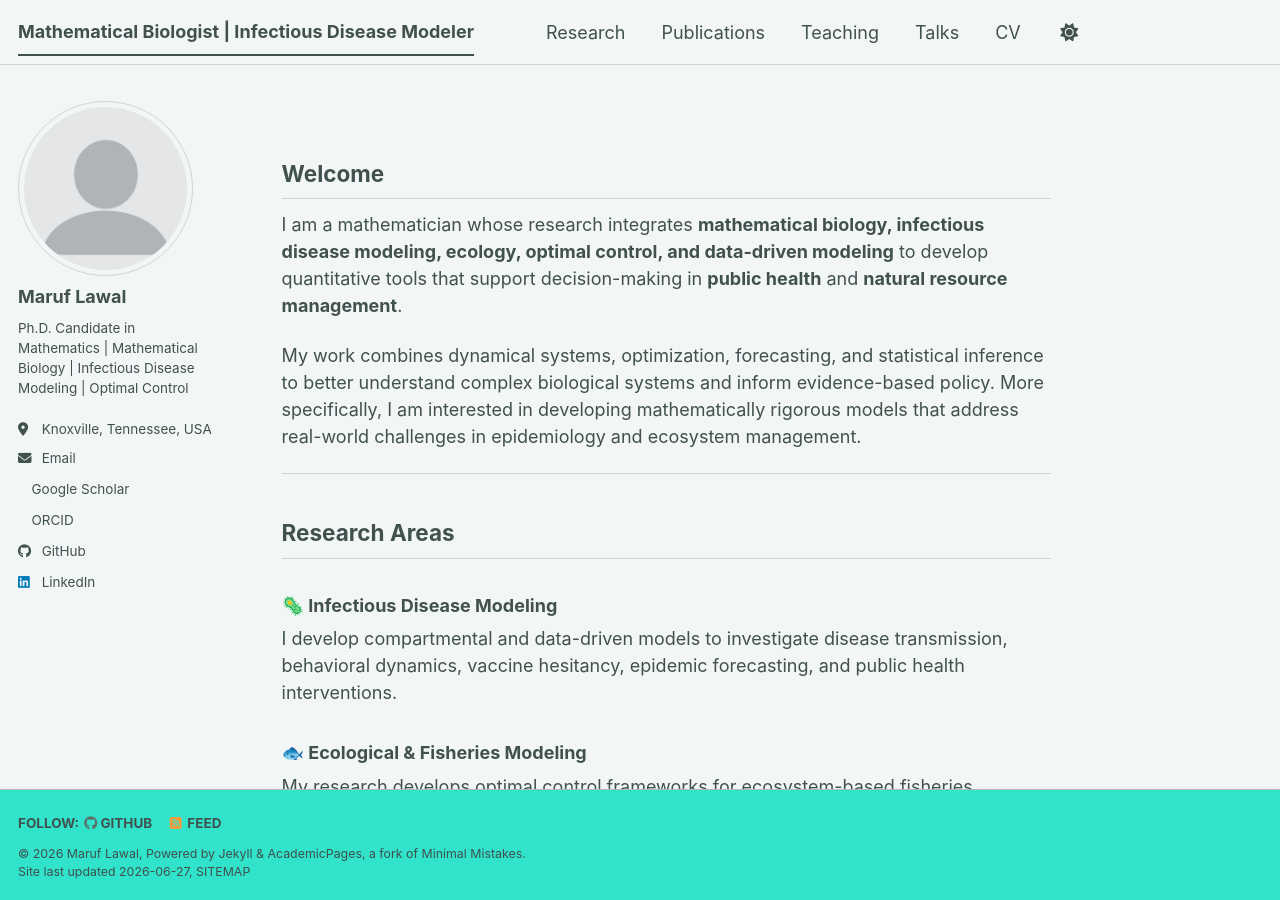
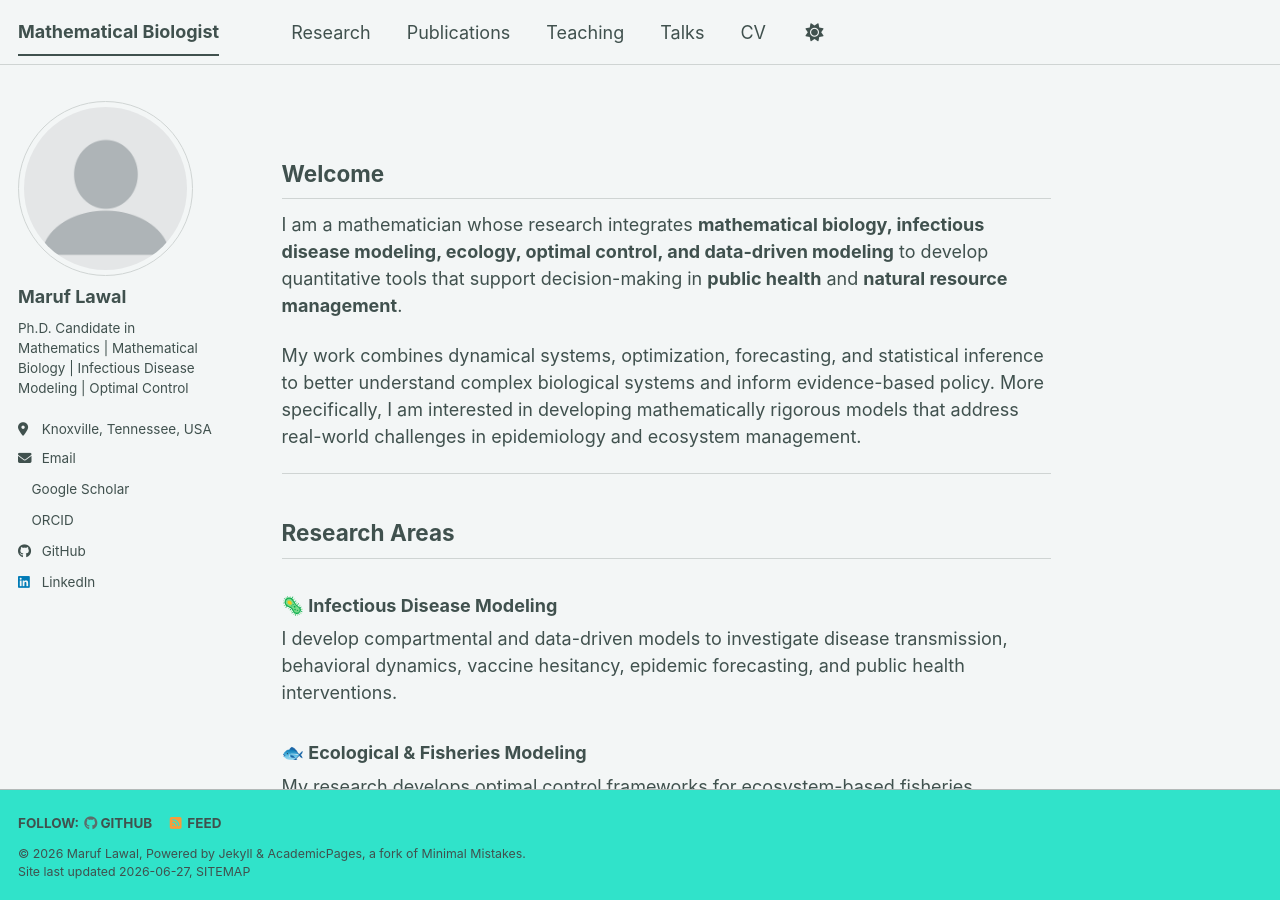
Before and after one commit to maruf-lawal/maruf-lawal.github.io, a Jekyll site: the page built from _pages/about.md, in a window 1280 px wide and 900 px high. Built offline with Jekyll 4.4.1, drawn with Linux system fonts in a browser that asks for light colours; a style sheet for code colours, icons or effects is not loaded; some of the changed lines change nothing that is shown.

Commit message:
Update _config.yml

```diff
--- a/_config.yml
+++ b/_config.yml
@@ -9,7 +9,7 @@
 # Basic Site Settings
 locale                   : "en-US"
 site_theme               : "mint" # The available themes options are "default", "air", "sunrise", "mint", "dirt" and "contrast"
-title                    : "Mathematical Biologist | Infectious Disease Modeler"
+title                    : "Mathematical Biologist" #"Mathematical Biologist | Infectious Disease Modeler"
 title_separator          : "-"
 name                     : &name "Maruf Lawal"
 description              : &description "Research in mathematical biology, infectious disease modeling, ecological modeling, optimal control, forecasting, and data-driven decision making."   # Update this with a general description of your site, this is the default if not overridden by a page
```
